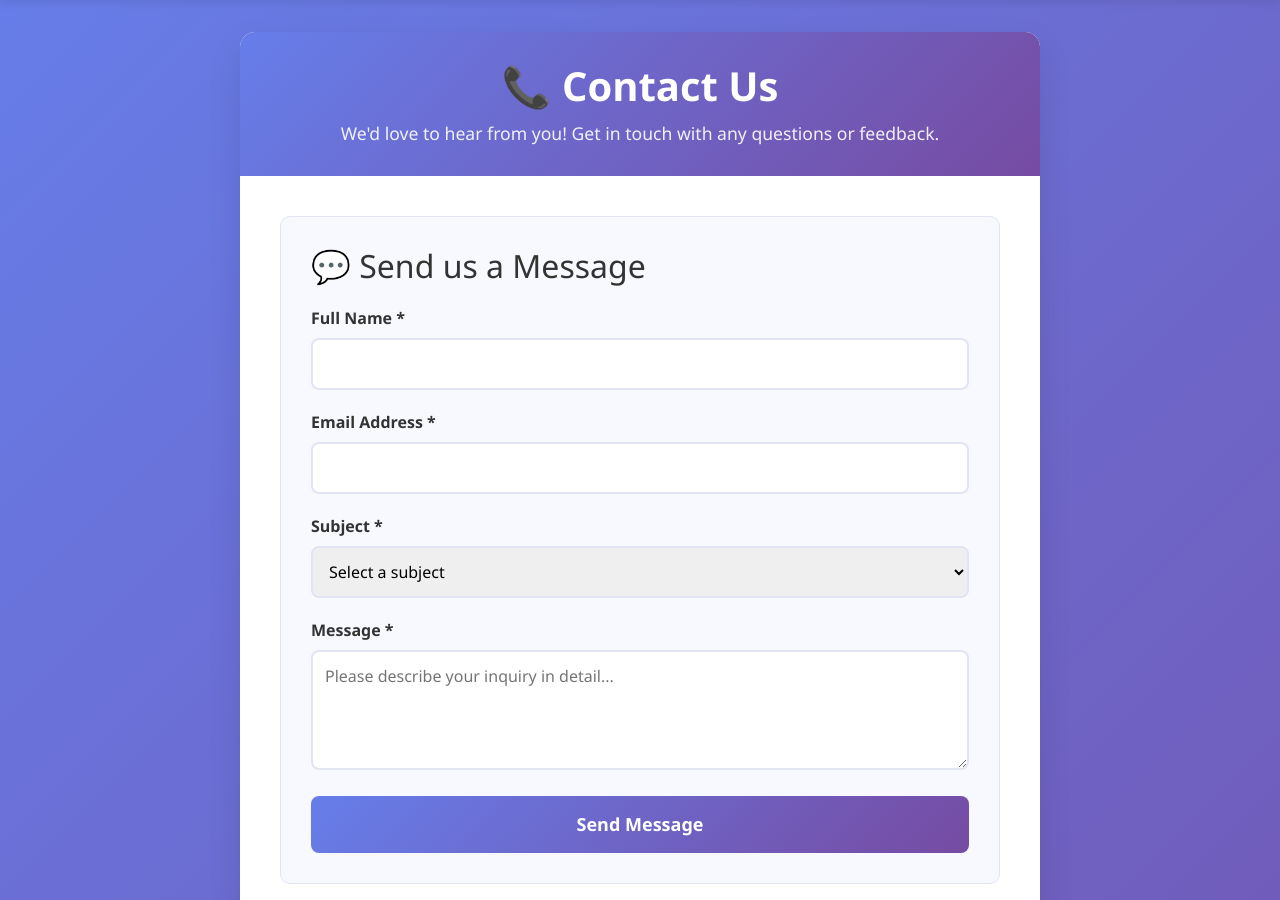
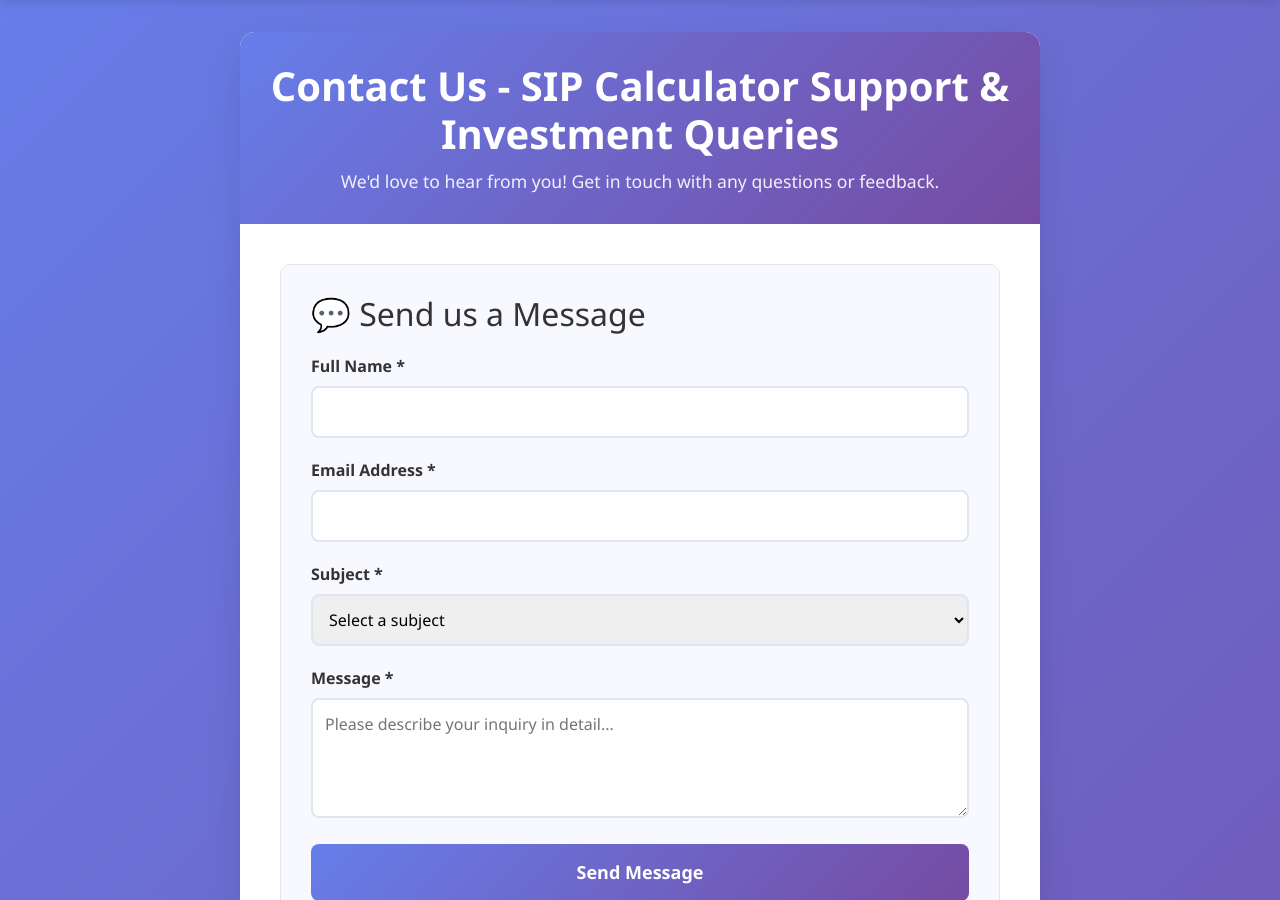
Before and after one commit to sonukartik/SIP-Analyzer, a Flask app: page /contact in a window 1280 px wide. Shown: the part 78-978 px from the top of the page. Run offline with Flask 3, Linux system fonts and the light colour scheme; some libraries are stand-ins or nearby versions.

Commit message:
Update contact.html

```diff
--- a/templates/contact.html
+++ b/templates/contact.html
@@ -186,7 +186,7 @@
 {% block content %}
 <div class="contact-container">
     <div class="contact-header">
-        <h1>📞 Contact Us</h1>
+        <h1>Contact Us - SIP Calculator Support & Investment Queries</h1>
         <p>We'd love to hear from you! Get in touch with any questions or feedback.</p>
     </div>
 
```
